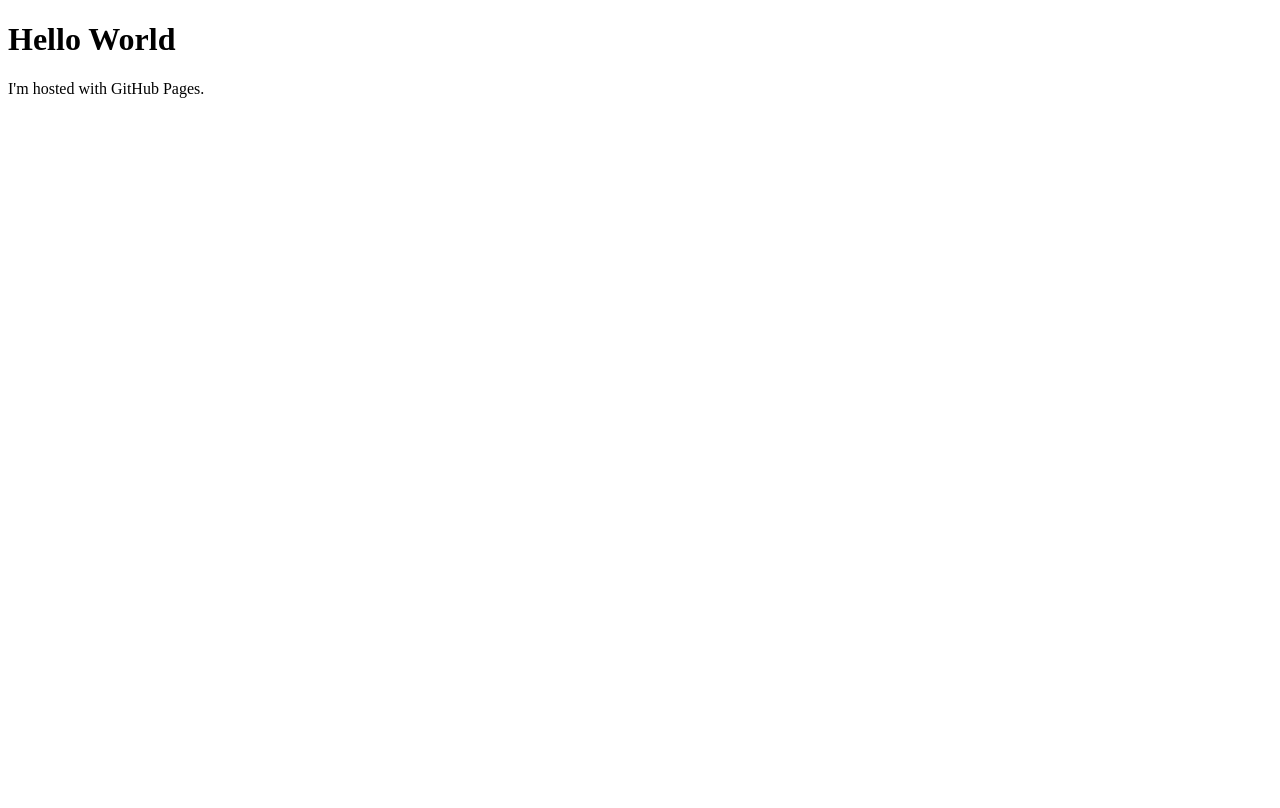
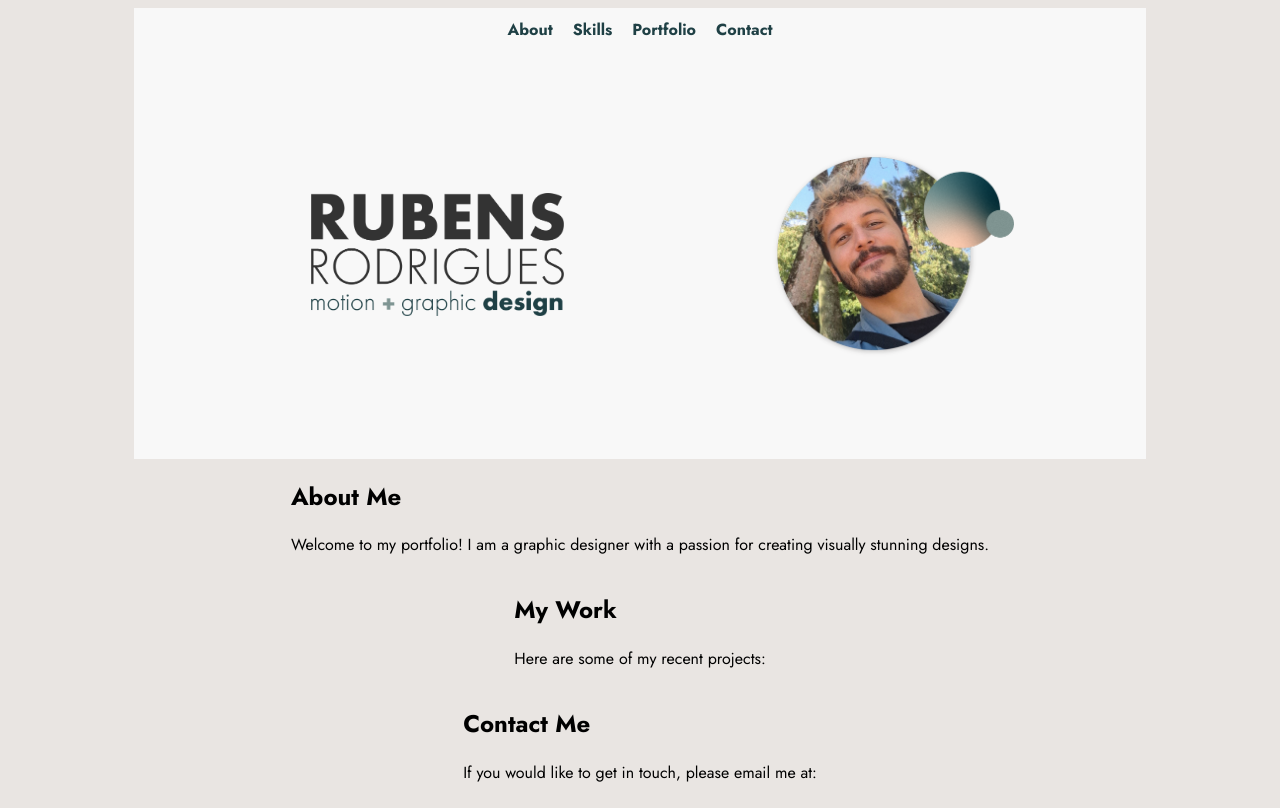
Before and after one commit to rubensdelima/rubensdelima.github.io, a plain HTML site: page index.html in a window 1280 px wide. Drawn offline with Linux system fonts and the light colour scheme.

Commit message:
May 20th Night
Added CSS, images and started structuring the main page.

```diff
--- a/index.html
+++ b/index.html
@@ -1,10 +1,49 @@
 <!DOCTYPE html>
 <html>
 <head>
-    <title>Rubens Rodrigues | Graphic Designer Portfolio</title>
+    <title>Rubens Rodrigues | Graphic Design Portfolio</title>
+
+    <link rel="stylesheet" href="style.css">
+
+    <link rel="preconnect" href="https://fonts.googleapis.com">
+    <link rel="preconnect" href="https://fonts.gstatic.com" crossorigin>
+    <link href="https://fonts.googleapis.com/css2?family=Jost:ital,wght@0,100..900;1,100..900&display=swap" rel="stylesheet">
 </head>
 <body>
-<h1>Hello World</h1>
-<p>I'm hosted with GitHub Pages.</p>
+    <div id="container">
+        <nav>
+            <ul>
+                <li><a href="#about">About</a></li>
+                <li><a href="#skills">Skills</a></li>
+                <li><a href="#portfolio">Portfolio</a></li>
+                <li><a href="#contact">Contact</a></li>
+            </ul>
+        </nav>
+
+        <header>
+            <section id="logo-box">
+                <img id="logo" src="images/logo-solo-01.png" alt="rubens rodrigues graphic and motion design">
+            </section>
+            <section id="photo-box">
+                <img id="photo" src="images/foto-portfolio-small.png" alt="rubens rodrigues graphic and motion design">
+        </header>
+
+        <section id="about">
+            <h2>About Me</h2>
+            <p>Welcome to my portfolio! I am a graphic designer with a passion for creating visually stunning designs.</p>
+        </section>
+
+        <section id="portfolio">
+            <h2>My Work</h2>
+            <p>Here are some of my recent projects:</p>
+            <!-- Add images or links to your work here -->
+        </section>
+
+    <section id="contact">
+        <h2>Contact Me</h2>
+        <p>If you would like to get in touch, please email me at:</p>
+    </section>
+    </div>
+
 </body>
 </html>
--- /dev/null
+++ b/style.css
@@ -0,0 +1,66 @@
+/* Main stylesheet */
+
+/* Style for the body element */
+body {
+    background-color: #e9e5e2;
+    font-family: Jost, sans-serif;
+    display: flex;
+    align-items: center;
+    flex-direction: column;
+}
+#container {
+    display: flex;
+    flex-direction: column;
+    align-items: center;
+    justify-content: center;
+
+    max-width: 80%;
+}
+nav {
+    background-color: #f8f8f8;
+    width: 100%;
+    padding: 10px 0;
+}
+nav>ul {
+    list-style-type: none;
+    padding: 0;
+    margin: 0;
+    display: flex;
+    justify-content: center;
+}
+nav>ul>li {
+    margin: 0 10px;
+}
+nav>ul>li>a {
+    text-decoration: none;
+    color: #1f4045;
+    font-weight: bold;
+}
+header {
+    display: flex;
+    justify-content: center;
+    align-items: center;
+    width: 100%;
+    background-color: #f8f8f8;
+}
+#logo-box {
+    display: flex;
+    justify-content: center;
+    align-items: center;
+    width: 50%;
+}
+#logo {
+    width: 50%;
+    height: auto;
+}
+#photo-box {
+    display: flex;
+    justify-content: center;
+    align-items: center;
+    width: 40%;
+}
+#photo {
+    width: 60%;
+    height: auto;
+    margin: 100px 0px;
+}
```
Also changed, not shown: images/foto-portfolio-small.png (added), images/logo-solo-01.png (added).
